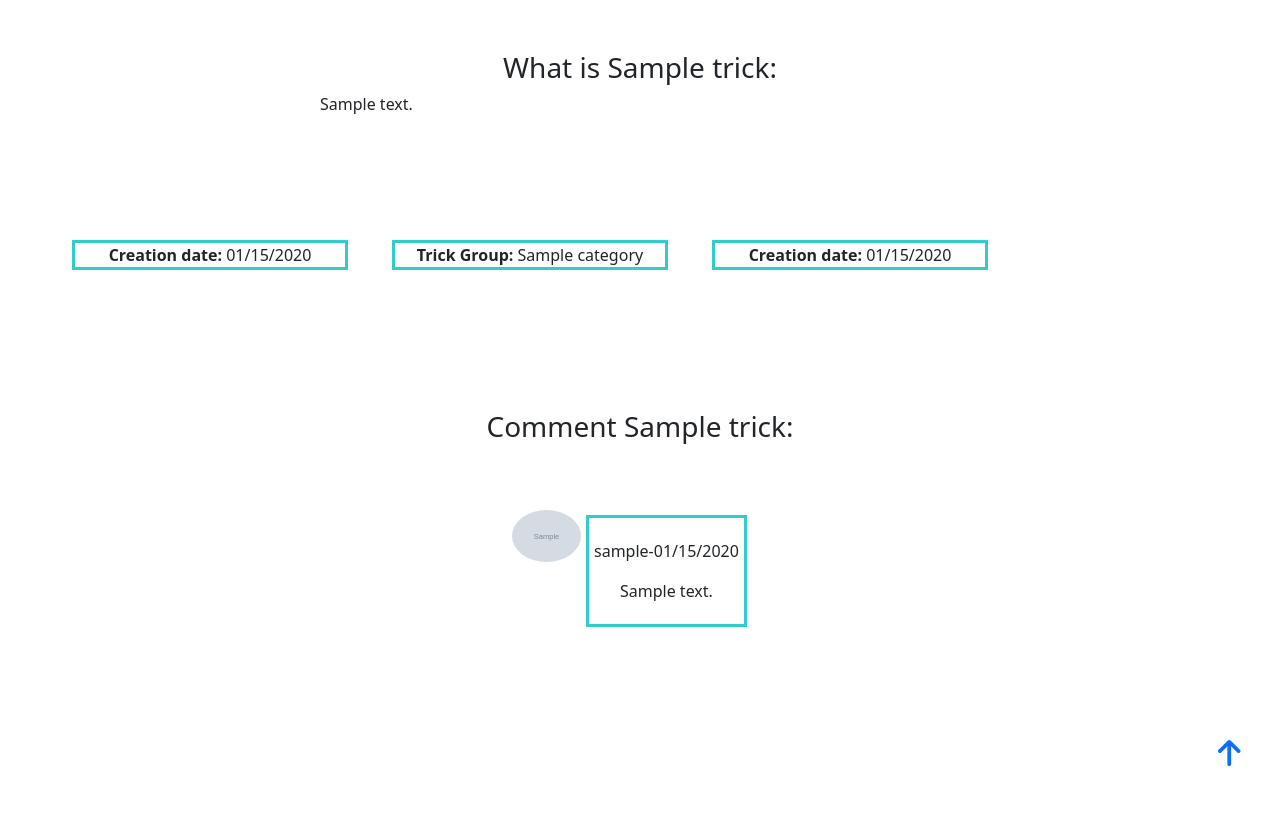
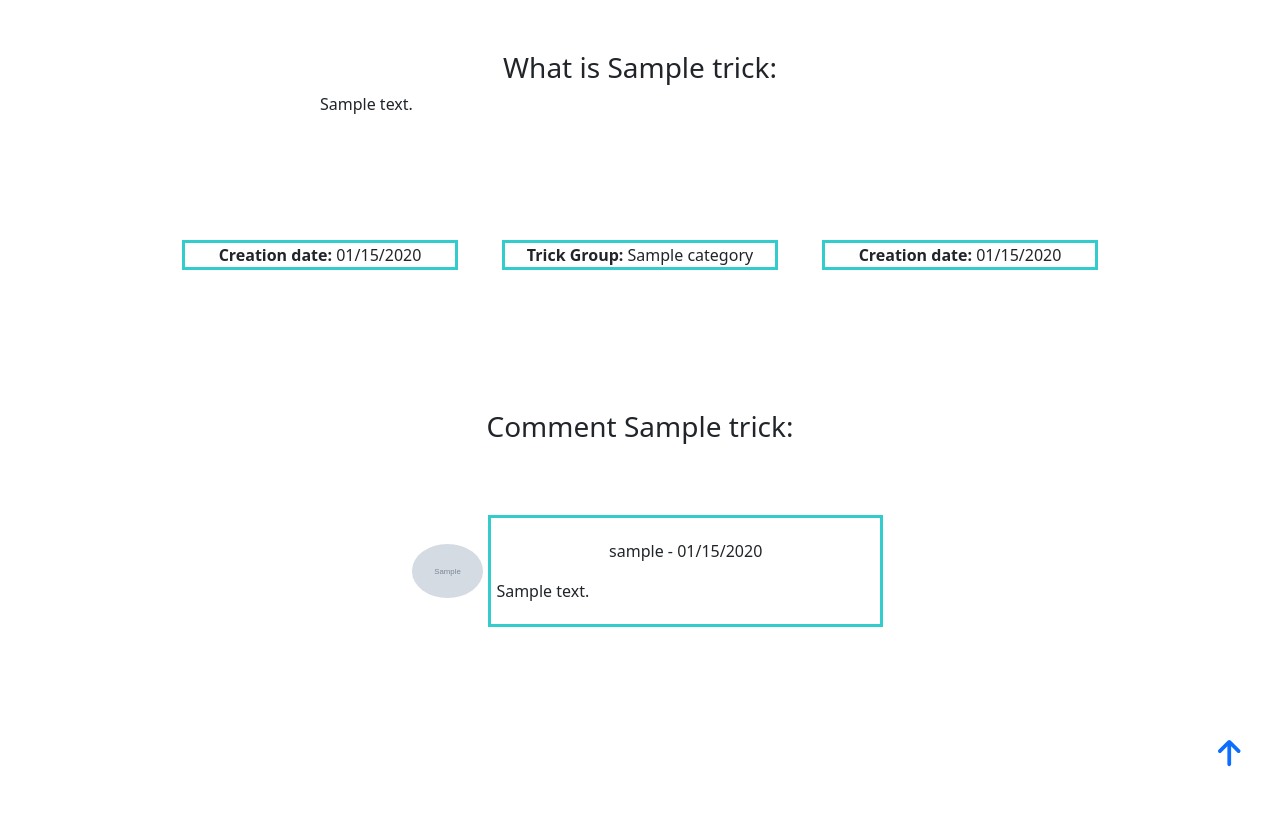
Before and after one commit to cedb13/OCR_snowTricks_P6, a Symfony app: template templates/trick/index.html.twig in a window 1280 px wide. Shown: the part 1179-1999 px from the top of the page. Run offline with Twig, Linux system fonts and the light colour scheme; the template is opened without the code that fills it: most values are stand-ins (such as "Sample title", 1, 10 or a date in 2020); grey boxes marked "Sample" are stand-in pictures; some libraries are stand-ins or nearby versions.

Commit message:
prepared css before checkout on feature tricks

```diff
--- /dev/null
+++ b/public/css/styles.css
@@ -0,0 +1,169 @@
+/*!
+*Start css snowtricks community
+*
+*/
+.button-link {
+    border: 3px solid #3CC;
+    margin: 5% auto;
+    height: 50px;
+    width: 20%;
+    background-color: #444;
+    color: #fff;
+    text-align: center;
+    border-radius: 10px;
+}
+.gd {
+    display: grid;
+    align-items: center;
+}
+.masthead {
+    background-image: url('/images/tricks/home.jpg');
+    background-repeat: no-repeat;
+    background-size: 100%;
+    background-position:center center;
+    padding: 70px;
+}
+.arrow-down {
+    float:right;
+    padding-top:20px;
+    margin-right: -40px;
+    font-size: 30px;
+}
+.fig-gallery-trick {
+    justify-content: center;
+    border: 3px solid #3CC;
+    display: flex;
+    flex-wrap: wrap;
+    width: 100%;
+    margin-left: auto;
+    margin-right: auto;
+}
+.fig-gallery {
+    justify-content: center;
+    border: 3px solid #3CC;
+    display: flex;
+    flex-wrap: wrap;
+}
+ .comment-gallery {
+    display: flex;
+    flex-wrap: nowrap;
+    width: 100%;
+    margin-left: auto;
+    margin-right: auto;
+    align-items: center;
+}
+.comment{
+    border: 3px solid #3CC;
+    margin: 5px;
+    padding: 5px;
+    width: 300px;
+}
+.user-comment{
+    margin-left: auto;
+    margin-right: auto;
+    width: 300px;
+}
+.gallery-item-trick img {
+    width: 100%;
+    height: 100%;
+    display: flex;
+}
+.gallery-item img {
+    width: 100%;
+    height: 100%;
+    display: flex;
+}
+.avatar {
+    width: 25%;
+    border-radius: 100%;
+}
+.a-title{
+    color: grey;
+    text-decoration:none;
+}
+.btn-medias{
+    text-align: center;
+    margin-top: 32px;
+}
+.dspDate{
+    display: none;
+}
+.dspN {
+    display : none;
+}
+.box {
+    display: grid;
+    width: 280px;
+    grid-template-columns: 80px 80px 80px;
+    align-items: start;
+    justify-content: center;
+}
+.box :first-child {
+    align-self: center;
+}
+.example-wrapper {
+    margin: 1em auto;
+    max-width: 800px;
+    width: 95%;
+    font: 18px/1.5 sans-serif;
+}
+.example-wrapper code {
+    background: #F5F5F5;
+    padding: 2px 6px;
+}
+@media (min-width: 250px) {
+            .dspNone {
+                display: none;
+            }
+}
+@media (min-width: 576px) {
+    .arrow-down {
+        float:right;
+        padding-top:50px;
+        margin-right: -140px;
+        font-size: 30px;
+    }
+    .dspNone {
+        display: none;
+    }
+}
+@media (min-width: 992px) {
+    .masthead {
+        background-image: url('/images/tricks/home.jpg');
+        background-repeat: no-repeat;
+        background-size: cover;
+        background-position:center center;
+        padding: 300px;
+        }
+    .arrow-down {
+        float:right;
+        padding-top:250px;
+        margin-right: -240px;
+        font-size: 30px;
+    }
+    .gallery {
+        display: flex;
+        flex-wrap: wrap;
+    }
+    .avatar {
+        width: 15%;
+        border-radius: 100%;
+    }
+    .comment{
+        border: 3px solid #3CC;
+        margin: 5px;
+        padding: 5px;
+        width: 500px;
+    }
+    .user-comment{
+        margin-left: auto;
+        margin-right: auto;
+        width: 500px;
+    }
+    .dispN {
+        display: none;
+    }
+    .dspNone {
+        display: contents;
+    }
+}
--- a/templates/base.html.twig
+++ b/templates/base.html.twig
@@ -9,6 +9,7 @@
 
         {# beware that the blocks in your template may be named different #}
         {% block stylesheets %}
+            <link href="/css/styles.css" rel="stylesheet">
             <link href="https://cdn.jsdelivr.net/npm/bootstrap@5.0.2/dist/css/bootstrap.min.css" rel="stylesheet" integrity="sha384-EVSTQN3/azprG1Anm3QDgpJLIm9Nao0Yz1ztcQTwFspd3yD65VohhpuuCOmLASjC" crossorigin="anonymous">
         {% endblock %}
         {% block javascripts %}
@@ -77,7 +78,10 @@
             {% block footer %}<div class="container dispN" style="margin: 50px">
                 <div class="row">
                     <div class="col-3"><a class="nav-link px-lg-3 py-3 py-lg-4" href="/home"><i class="fa-solid fa-house"></i></a></div>
-                    <div class="col-3 nav-item dropdown"><a class="nav-link px-lg-3 py-3 py-lg-4 dropdown-toggle" id="navbarDropdown" href="#" role="button" data-bs-toggle="dropdown" aria-expanded="false"><i class="fa-solid fa-list-ul"></i></a>
+                    <div class="col-3 nav-item dropdown">
+                        <a class="nav-link px-lg-3 py-3 py-lg-4 dropdown-toggle" id="navbarDropdown" href="#" role="button" data-bs-toggle="dropdown" aria-expanded="false">
+                            <i class="fa fa-bookmark" aria-hidden="true"></i>
+                        </a>
                         <ul class="dropdown-menu dropdown-menu-end" aria-labelledby="navbarDropdown">
                             <li><a class="dropdown-item" href="#">Tricks1</a></li>
                             <li><a class="dropdown-item" href="#">Tricks2</a></li>
--- a/templates/trick/index.html.twig
+++ b/templates/trick/index.html.twig
@@ -3,138 +3,44 @@
 {% block title %}Well Come in {{trick.name}} Snowtrick!{% endblock %}
 
 {% block body %}
-<header class="masthead">
+<header class="masthead-trick">
 <style>
-    .button-link {
-        border: 3px solid #3CC;
-        margin: 5% auto;
-        height: 50px;
-        width: 20%;
-        background-color: #444;
-        color: #fff;
-        text-align: center;
-        border-radius: 10px;
-    }
-    .gd {
-        display: grid;
-        align-items: center;
-    }
-    .masthead {
+
+    .masthead-trick {
         background-image: url({{trick.medias.first.link}});
         background-repeat: no-repeat;
         background-size: 100%;
         background-position:center center;
         padding: 70px;
     }
-    .arrow-down {
-        float:right;
-        padding-top:20px;
-        margin-right: -40px;
-        font-size: 30px;
-    }
-    .fig-gallery {
-        justify-content: center;
-        border: 3px solid #3CC;
-        display: flex;
-        flex-wrap: wrap;
-        width: 100%;
-        margin-left: auto;
-        margin-right: auto;
-    }
-     .comment-gallery {
-        display: flex;
-        flex-wrap: nowrap;
-        width: 100%;
-        margin-left: auto;
-        margin-right: auto;
-    }
-    .comment{
-        border: 3px solid #3CC;
-        margin: 5px;
-        padding: 5px;
-    }
-    .user-comment{
-        margin-left: auto;
-        margin-right: auto;
-        width: 300px;
-    }
-    .gallery-item {
+    .gallery-item-trick {
         width: 300px;
         margin: 10px;
     }
-    .gallery-item img {
-        width: 100%;
-        height: 100%;
-        display: flex;
-    }
-    .a-title{
-        color: grey;
-        text-decoration:none;
-    }
-    .btn-medias{
-        text-align: center;
-        margin-top: 32px;
-    }
-    .dspDate{
-        display: none;
-    }
-    .example-wrapper {
-        margin: 1em auto;
-        *max-width: 800px;
-        width: 95%;
-        font: 18px/1.5 sans-serif;
-    }
-    .example-wrapper code {
-        background: #F5F5F5;
-        padding: 2px 6px;
-    }
-    @media (min-width: 250px) {
-
-                .dspNone {
-                    display: none;
-                }
+    .gallery-comment-trick {
+        width: 300px;
+        margin: 10px;
     }
     @media (min-width: 576px) {
-        .masthead {
+        .masthead-trick {
             background-image: url({{trick.medias.first.link}});
             background-repeat: no-repeat;
             background-size: 100%;
             background-position:center center;
             padding: 150px;
             }
-        .arrow-down {
-            float:right;
-            padding-top:50px;
-            margin-right: -140px;
-            font-size: 30px;
-        }
-        .dspNone {
-            display: none;
-        }
     }
     @media (min-width: 992px) {
-        .masthead {
+        .masthead-trick {
             background-image: url({{trick.medias.first.link}});
             background-repeat: no-repeat;
             background-size: cover;
             background-position:center center;
             padding: 300px;
             }
-        .arrow-down {
-            float:right;
-            padding-top:250px;
-            margin-right: -240px;
-            font-size: 30px;
-        }
-        .gallery {
-            display: flex;
-            flex-wrap: wrap;
-        }
-        .dispN {
-            display: none;
-        }
-        .dspNone {
-            display: contents;
+        .gallery-comment-trick {
+            width: 500px;
+            margin: 10px;
         }
     }
 </style>
@@ -166,10 +72,10 @@
                                 <h3 class="container-sm" style="width: 50%; text-align: center; color: #ffff">Our Medias for {{trick.name}} </h3>
                                 <div class="gallery" style="margin: 50px">
                                     {% for media in trick.medias %}
-                                        <div class="gallery-item container-sm">
+                                        <div class="gallery-item-trick container-sm">
                                             <a href="{{media.link}}" target="_blank"><img src="{{media.link}}" alt="default-trick"></a>
                                             <br>
-                                            <figcaption class="fig-gallery">
+                                            <figcaption class="fig-gallery-trick">
                                                 <a href="#"><i class="fas fa-pencil fa-2x" style="margin: 4px 16px"></i></a>
                                                 <a href="#"><i class="fas fa-trash fa-2x" style="margin: 4px;"></i></a>
                                             </figcaption>
@@ -187,10 +93,10 @@
         <h3 class="container-sm" style="width: 50%; text-align: center; margin-top: 32px;">Our Medias for {{trick.name}} </h3>
             <div class="gallery" style="margin: 50px">
                 {% for media in trick.medias %}
-                    <div class="gallery-item container-sm">
+                    <div class="gallery-item-trick container-sm">
                         <a href="{{media.link}}" target="_blank"><img src="{{media.link}}" alt="default-trick"></a>
                         <br>
-                        <figcaption class="fig-gallery">
+                        <figcaption class="fig-gallery-trick">
                             <a href="#"><i class="fas fa-pencil fa-2x" style="margin: 4px"></i></a>
                             <a href="#"><i class="fas fa-trash fa-2x" style="margin: 4px;"></i></a>
                         </figcaption>
@@ -205,19 +111,19 @@
         <div style="width: 50%; margin-left: auto; margin-right: auto;"><p>{{trick.content}}</p></div>
     </div>
     <br><br />
-    <div class="gallery" style="margin: 50px">
-        <div class="gallery-item container-sm">
-            <div class="fig-gallery">
+    <div class="gallery" style="margin: 50px; justify-content: center; ">
+        <div class="gallery-item-trick container-sm">
+            <div class="fig-gallery-trick">
                 <p><center><strong>Creation date:</strong> {{trick.createdAt|date("m/d/Y")}}</center></p>
             </div>
         </div>
-        <div class="gallery-item container-sm">
-            <div class="fig-gallery">
+        <div class="gallery-item-trick container-sm">
+            <div class="fig-gallery-trick">
                 <p><center><strong>Trick Group:</strong> {{trick.category}}</center></p>
             </div>
         </div>
-        <div class="gallery-item container-sm {{dspDate}}">
-            <div class="fig-gallery">
+        <div class="gallery-item-trick container-sm {{dspDate}}">
+            <div class="fig-gallery-trick">
                  <p><center><strong>Creation date:</strong> {{trick.updatedAt|date("m/d/Y")}}</center></p>
             </div>
         </div>
@@ -229,12 +135,12 @@
     <br><br />
     <div class="user-comment">
      {% for comment in trick.comments %}
-        <div class="gallery-item container-sm">
+        <div class="gallery-comment-trick container-sm">
             <div class="comment-gallery">
-                <img src="..{{comment.user.userLinkPhoto}}" class="avatar" alt="user" style= "width: 25%; border-radius: 100%;">
+                <img src="..{{comment.user.userLinkPhoto}}" class="avatar" alt="user" class= "avatar">
                 <div class="comment">
-                    <p><center>{{comment.user.userName}}-{{comment.createdAt|date("m/d/Y")}}</center></p>
-                    <p><center>{{comment.content}}</center></p>
+                    <p><center>{{comment.user.userName}} - {{comment.createdAt|date("m/d/Y")}}</center></p>
+                    <p>{{comment.content}}</p>
                 </div>
             </div>
         </div>
```
Also changed, not shown: templates/home/index.html.twig (+3 -67 lines), public/images/icons/icon-loader.gif (added), 1 other file.
